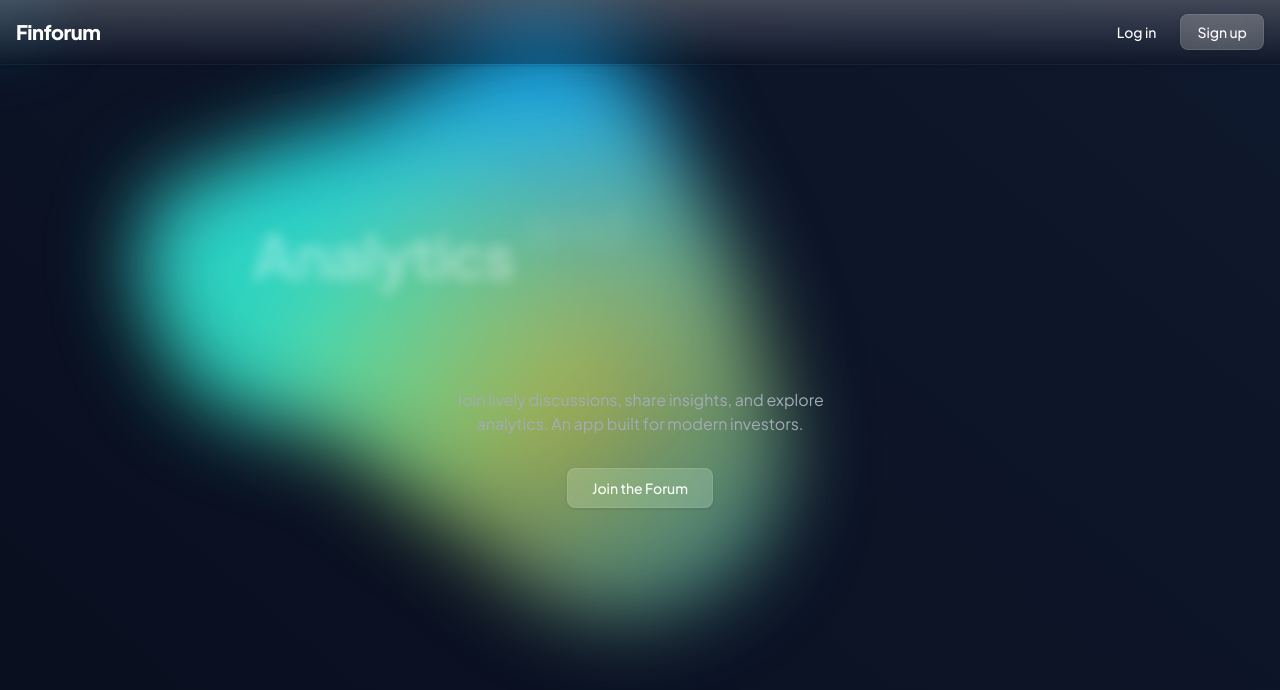
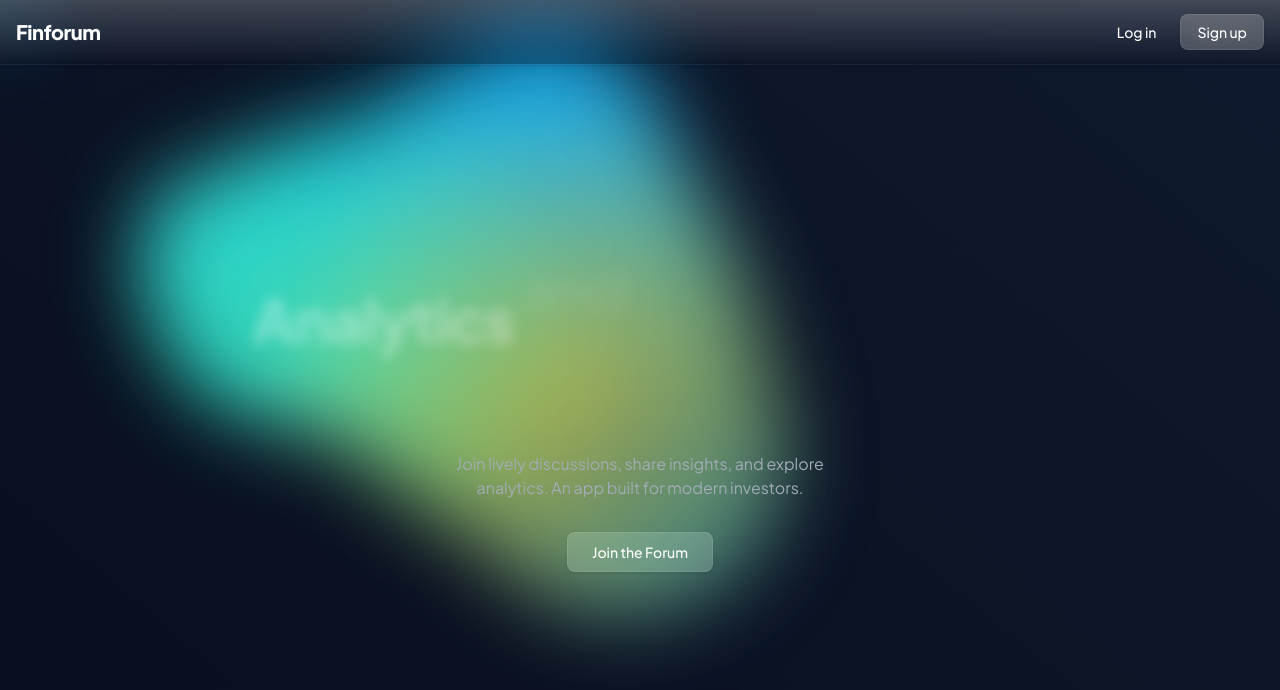
Before and after one commit to Jasonnicholasusanto/finforum.ui, a Next.js app: page / in a window 1280 px wide. Shown: the top 690 px of the page. Built offline with nearby package versions, Linux system fonts and the light colour scheme; no server answers.

Commit message:
Fixed margin top for landing

```diff
--- a/src/app/(public)/page.tsx
+++ b/src/app/(public)/page.tsx
@@ -2,7 +2,6 @@
 
 import BlurText from "@/components/blur-text";
 import Navbar from "@/components/layout/navbar";
-import { Button } from "@/components/ui/button";
 import { MotionButton } from "@/components/ui/motion-button";
 import { AnimatePresence, motion } from "motion/react";
 import Link from "next/link";
@@ -43,14 +42,8 @@ export default function LandingPage() {
 
   return (
     <main className="relative min-h-screen overflow-hidden padding-top-14">
-      <motion.div
-        initial={{ opacity: 0, y: -12 }}
-        animate={{ opacity: 1, y: 0 }}
-        transition={{ duration: 0.6, ease: "easeOut", delay: 0.15 }}
-      >
-        <Navbar />
-      </motion.div>
-      <section className="relative z-10 mx-auto flex min-h-[calc(100dvh-3.5rem)] max-w-4xl flex-col items-center justify-center gap-8 px-4 text-center">
+      <Navbar />
+      <section className="mt-16 relative z-10 mx-auto flex min-h-[calc(100dvh-3.5rem)] max-w-4xl flex-col items-center justify-center gap-8 px-4 text-center">
         <AnimatePresence mode="wait">
           <BlurText
             key={slogans[index]}
--- a/src/components/layout/navbar.tsx
+++ b/src/components/layout/navbar.tsx
@@ -2,9 +2,15 @@
 
 import Link from "next/link";
 import { Button } from "@/components/ui/button";
+import { motion } from "motion/react";
 
 export default function Navbar() {
   return (
+    <motion.div
+      initial={{ opacity: 0, y: -12 }}
+      animate={{ opacity: 1, y: 0 }}
+      transition={{ duration: 0.6, ease: "easeOut", delay: 0.15 }}
+    >
       <header
         className="
         fixed top-0 z-50 w-full
@@ -37,5 +43,6 @@ export default function Navbar() {
           </div>
         </nav>
       </header>
+    </motion.div>
   );
 }
```
Lines whose indentation alone changed are shown as unchanged.
